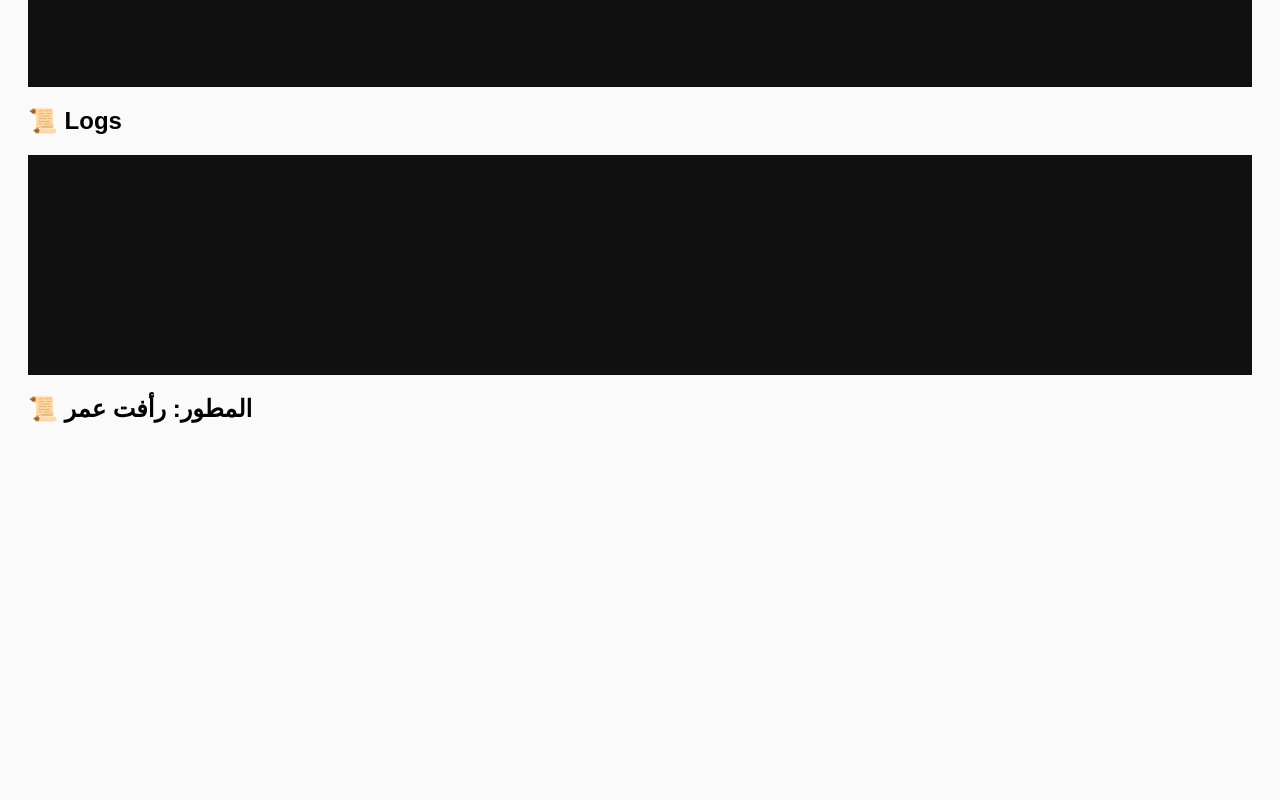
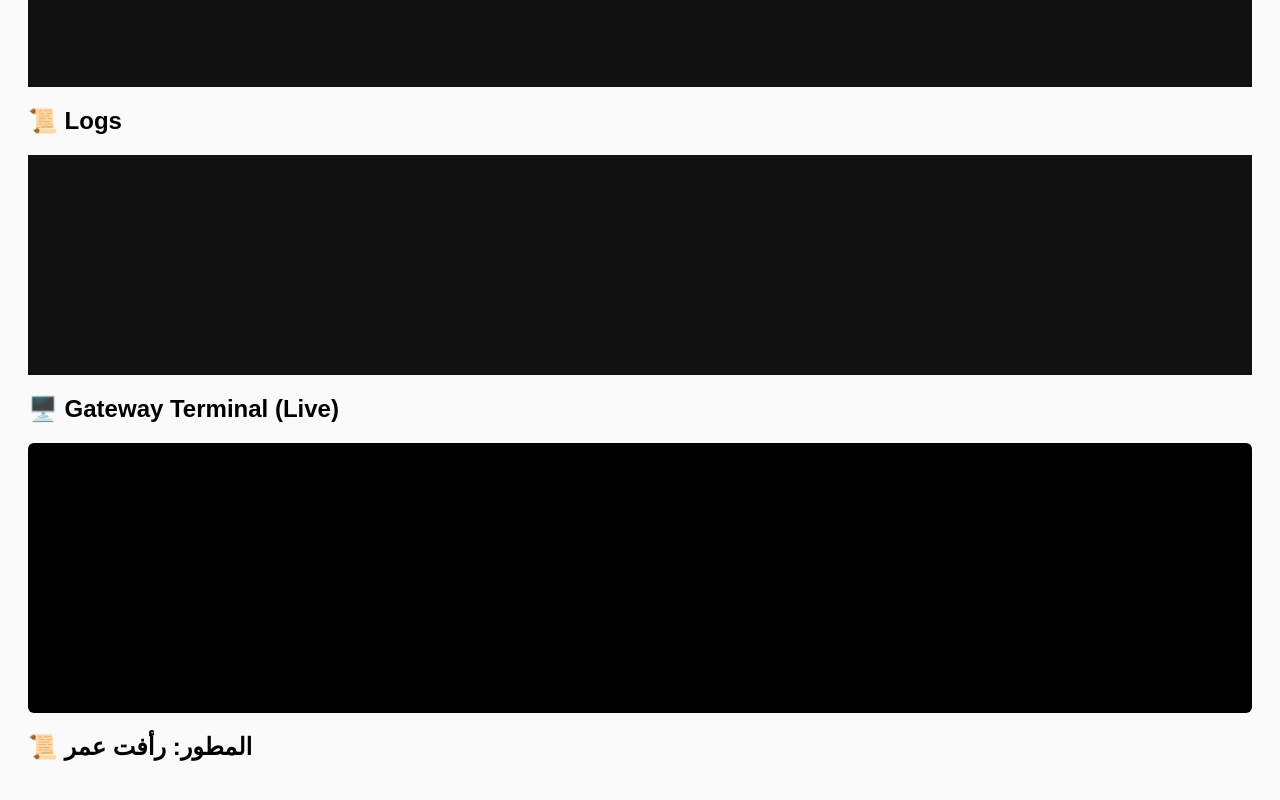
Before and after one commit to alkasm1/Xx24, a website: page index.html in a window 1280 px wide. Shown: the part 841-1641 px from the top of the page. Before the commit the page ends 1312 px from the top, so only its background shows below. Drawn offline with Linux system fonts and the light colour scheme.

Commit message:
Update index.html

```diff
--- a/index.html
+++ b/index.html
@@ -6,11 +6,22 @@
   <style>
     body { font-family: Arial; padding: 20px; background: #fafafa; }
     h1 { margin-bottom: 5px; }
-    table { border-collapse: collapse; width: 100%; margin-top: 10px; }
-    th, td { border: 1px solid #ccc; padding: 6px; text-align: center; }
     pre { background: #111; color: #0f0; padding: 10px; height: 200px; overflow-y: scroll; }
     button { padding: 10px 15px; margin: 5px; cursor: pointer; }
     input { padding: 8px; width: 300px; }
+
+    /* 🔥 Terminal Style */
+    #terminal {
+      background: #000;
+      color: #0f0;
+      padding: 10px;
+      height: 250px;
+      overflow-y: auto;
+      font-family: monospace;
+      border-radius: 6px;
+      white-space: pre-wrap;
+      margin-top: 20px;
+    }
   </style>
 </head>
 
@@ -63,9 +74,13 @@
 <h2>📜 Logs</h2>
 <pre id="logs"></pre>
 
+<!-- ========================= -->
+<!-- 🔥 TERMINAL (LIVE GATEWAY OUTPUT) -->
+<!-- ========================= -->
+<h2>🖥️ Gateway Terminal (Live)</h2>
+<pre id="terminal"></pre>
 
 <h2>📜 المطور: رأفت عمر</h2>
-
 
 <script>
   const ws = new WebSocket("ws://192.168.88.245:5001");
@@ -74,6 +89,7 @@
   const resultBox = document.getElementById("opcodeResult");
   const devicesBox = document.getElementById("devicesBox");
   const logs = document.getElementById("logs");
+  const terminal = document.getElementById("terminal");
 
   // -----------------------------
   // WS Lifecycle
@@ -94,18 +110,25 @@
   ws.onmessage = (event) => {
     const msg = JSON.parse(event.data);
 
-    // 🔥 NEW — opcode result
+    // 🔥 opcode result
     if (msg.type === "opcode.result") {
       resultBox.textContent = JSON.stringify(msg, null, 2);
     }
 
-    // snapshot (من gateway phase 6)
+    // snapshot
     if (msg.type === "snapshot") {
       devicesBox.textContent = JSON.stringify(msg.devices, null, 2);
     }
 
+    // logs
     logs.textContent += "\n" + event.data;
     logs.scrollTop = logs.scrollHeight;
+
+    // 🔥 TERMINAL OUTPUT
+    if (msg.type === "terminal") {
+      terminal.textContent += "\n" + msg.line;
+      terminal.scrollTop = terminal.scrollHeight;
+    }
   };
 
   // -----------------------------
```
